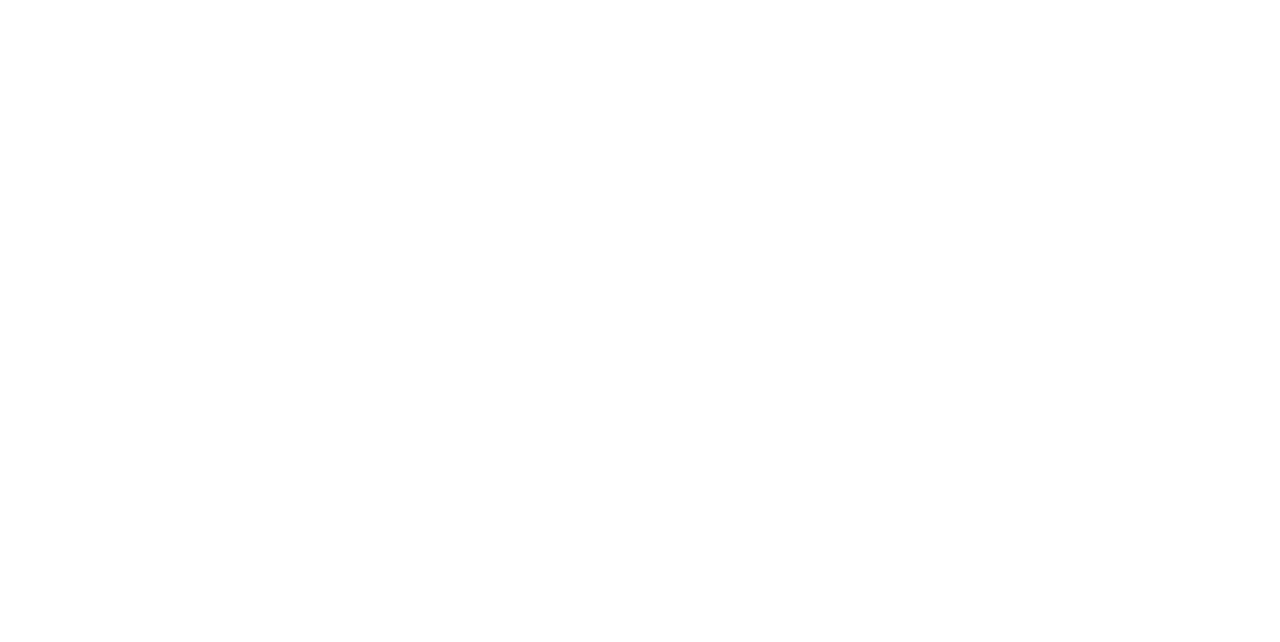
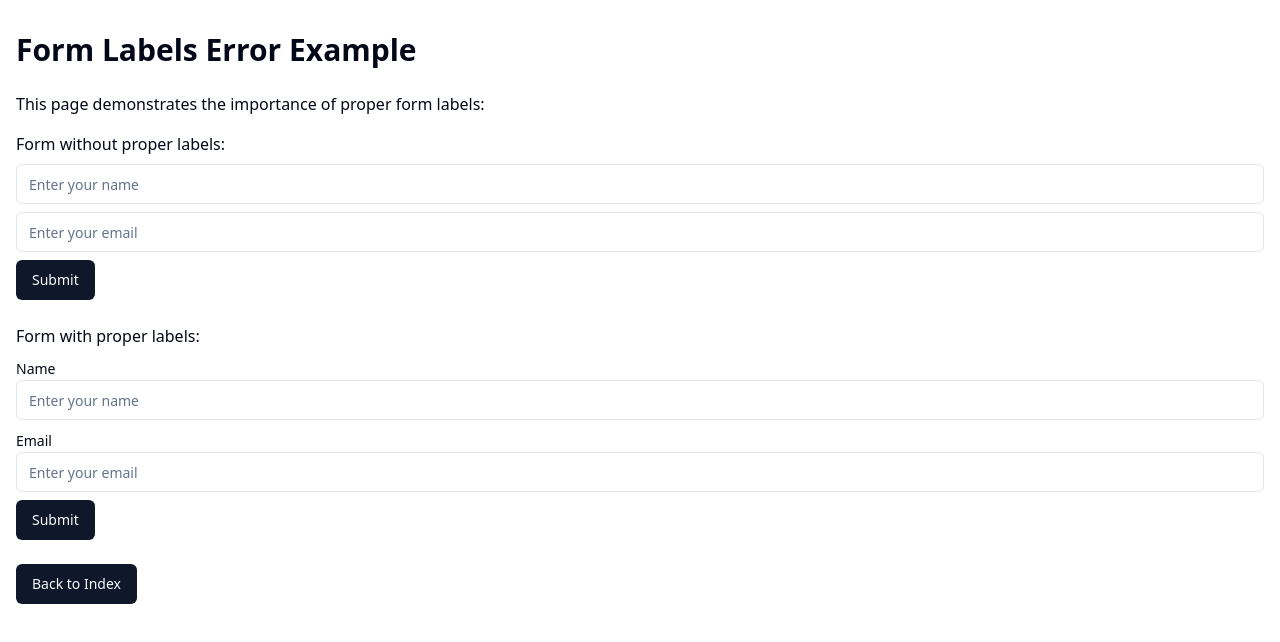
Before and after one commit to GPT-Engineer-App-Dev/accessibility-errors-educate, a React (Vite) app: page /form-labels in a window 1280 px wide. Before the commit this address had no page. Shown: the top 642 px of the page. Built offline with nearby package versions, Linux system fonts and the light colour scheme.

Commit message:
Create pages displaying various accessibility errors for educational purposes

```diff
--- a/src/App.jsx
+++ b/src/App.jsx
@@ -1,11 +1,21 @@
 import { Route, BrowserRouter as Router, Routes } from "react-router-dom";
 import Index from "./pages/Index.jsx";
+import ColorContrast from "./pages/ColorContrast.jsx";
+import MissingAltText from "./pages/MissingAltText.jsx";
+import KeyboardNavigation from "./pages/KeyboardNavigation.jsx";
+import FormLabels from "./pages/FormLabels.jsx";
+import HeadingStructure from "./pages/HeadingStructure.jsx";
 
 function App() {
   return (
     <Router>
       <Routes>
         <Route exact path="/" element={<Index />} />
+        <Route path="/color-contrast" element={<ColorContrast />} />
+        <Route path="/missing-alt-text" element={<MissingAltText />} />
+        <Route path="/keyboard-navigation" element={<KeyboardNavigation />} />
+        <Route path="/form-labels" element={<FormLabels />} />
+        <Route path="/heading-structure" element={<HeadingStructure />} />
       </Routes>
     </Router>
   );
--- /dev/null
+++ b/src/pages/ColorContrast.jsx
@@ -0,0 +1,28 @@
+import React from 'react';
+import { Link } from 'react-router-dom';
+import { Button } from "@/components/ui/button";
+
+const ColorContrast = () => {
+  return (
+    <div className="container mx-auto px-4 py-8">
+      <h1 className="text-3xl font-bold mb-6">Color Contrast Error Example</h1>
+      <p className="mb-4">This page demonstrates poor color contrast, which can make text difficult to read for some users:</p>
+
+      {/* Bad example */}
+      <div className="bg-yellow-200 p-4 mb-6">
+        <p className="text-yellow-400">This text has poor contrast with its background, making it hard to read.</p>
+      </div>
+
+      {/* Good example */}
+      <div className="bg-blue-100 p-4 mb-6">
+        <p className="text-blue-800">This text has good contrast with its background, making it easy to read.</p>
+      </div>
+
+      <Link to="/">
+        <Button>Back to Index</Button>
+      </Link>
+    </div>
+  );
+};
+
+export default ColorContrast;
--- /dev/null
+++ b/src/pages/FormLabels.jsx
@@ -0,0 +1,46 @@
+import React from 'react';
+import { Link } from 'react-router-dom';
+import { Button } from "@/components/ui/button";
+import { Input } from "@/components/ui/input";
+import { Label } from "@/components/ui/label";
+
+const FormLabels = () => {
+  return (
+    <div className="container mx-auto px-4 py-8">
+      <h1 className="text-3xl font-bold mb-6">Form Labels Error Example</h1>
+      <p className="mb-4">This page demonstrates the importance of proper form labels:</p>
+
+      {/* Bad example */}
+      <div className="mb-6">
+        <p className="mb-2">Form without proper labels:</p>
+        <form className="space-y-2">
+          <Input type="text" placeholder="Enter your name" />
+          <Input type="email" placeholder="Enter your email" />
+          <Button type="submit">Submit</Button>
+        </form>
+      </div>
+
+      {/* Good example */}
+      <div className="mb-6">
+        <p className="mb-2">Form with proper labels:</p>
+        <form className="space-y-2">
+          <div>
+            <Label htmlFor="name">Name</Label>
+            <Input type="text" id="name" placeholder="Enter your name" />
+          </div>
+          <div>
+            <Label htmlFor="email">Email</Label>
+            <Input type="email" id="email" placeholder="Enter your email" />
+          </div>
+          <Button type="submit">Submit</Button>
+        </form>
+      </div>
+
+      <Link to="/">
+        <Button>Back to Index</Button>
+      </Link>
+    </div>
+  );
+};
+
+export default FormLabels;
--- /dev/null
+++ b/src/pages/HeadingStructure.jsx
@@ -0,0 +1,36 @@
+import React from 'react';
+import { Link } from 'react-router-dom';
+import { Button } from "@/components/ui/button";
+
+const HeadingStructure = () => {
+  return (
+    <div className="container mx-auto px-4 py-8">
+      <h1 className="text-3xl font-bold mb-6">Heading Structure Error Example</h1>
+      <p className="mb-4">This page demonstrates the importance of proper heading structure:</p>
+
+      {/* Bad example */}
+      <div className="mb-6">
+        <h3 className="text-xl font-semibold mb-2">Improper Heading Structure</h3>
+        <h6 className="text-lg font-semibold mb-2">This is a main section</h6>
+        <p className="mb-2">This structure is confusing for screen readers and doesn't convey the proper hierarchy of information.</p>
+        <h2 className="text-2xl font-semibold mb-2">This is a subsection</h2>
+        <p>The heading levels are out of order, which can be disorienting for users relying on assistive technologies.</p>
+      </div>
+
+      {/* Good example */}
+      <div className="mb-6">
+        <h2 className="text-2xl font-semibold mb-2">Proper Heading Structure</h2>
+        <h3 className="text-xl font-semibold mb-2">This is a main section</h3>
+        <p className="mb-2">This structure clearly conveys the hierarchy of information.</p>
+        <h4 className="text-lg font-semibold mb-2">This is a subsection</h4>
+        <p>The heading levels are in the correct order, making it easy for all users to understand the content structure.</p>
+      </div>
+
+      <Link to="/">
+        <Button>Back to Index</Button>
+      </Link>
+    </div>
+  );
+};
+
+export default HeadingStructure;
--- a/src/pages/Index.jsx
+++ b/src/pages/Index.jsx
@@ -1,14 +1,26 @@
-// Update this page (the content is just a fallback if you fail and example)
+import React from 'react';
+import { Link } from 'react-router-dom';
+import { Button } from "@/components/ui/button";
 
 const Index = () => {
+  const accessibilityErrors = [
+    { name: 'Color Contrast', path: '/color-contrast' },
+    { name: 'Missing Alt Text', path: '/missing-alt-text' },
+    { name: 'Keyboard Navigation', path: '/keyboard-navigation' },
+    { name: 'Form Labels', path: '/form-labels' },
+    { name: 'Heading Structure', path: '/heading-structure' },
+  ];
+
   return (
-    <div className="h-screen w-screen flex items-center justify-center">
-      {/* Update with components here - default to put new layout sections as separate components in the components folder, and import them here */}
-      <div>
-        <h1 className="text-3xl text-center">Your Blank Canvas</h1>
-        <p className="text-center">
-          Chat with the agent to start making edits.
-        </p>
+    <div className="container mx-auto px-4 py-8">
+      <h1 className="text-3xl font-bold mb-6">Accessibility Errors Examples</h1>
+      <p className="mb-6">Click on the buttons below to see examples of common accessibility errors:</p>
+      <div className="grid grid-cols-1 md:grid-cols-2 lg:grid-cols-3 gap-4">
+        {accessibilityErrors.map((error) => (
+          <Link key={error.path} to={error.path}>
+            <Button className="w-full">{error.name}</Button>
+          </Link>
+        ))}
       </div>
     </div>
   );
--- /dev/null
+++ b/src/pages/KeyboardNavigation.jsx
@@ -0,0 +1,34 @@
+import React from 'react';
+import { Link } from 'react-router-dom';
+import { Button } from "@/components/ui/button";
+
+const KeyboardNavigation = () => {
+  return (
+    <div className="container mx-auto px-4 py-8">
+      <h1 className="text-3xl font-bold mb-6">Keyboard Navigation Error Example</h1>
+      <p className="mb-4">This page demonstrates issues with keyboard navigation:</p>
+
+      {/* Bad example */}
+      <div className="mb-6">
+        <p>The following div is not focusable with a keyboard, making it inaccessible:</p>
+        <div className="bg-gray-200 p-4 mt-2" onClick={() => alert('Clicked!')}>
+          Click me (but you can't reach me with a keyboard)
+        </div>
+      </div>
+
+      {/* Good example */}
+      <div className="mb-6">
+        <p>The following button is properly focusable with a keyboard:</p>
+        <Button className="mt-2" onClick={() => alert('Clicked!')}>
+          Click me (you can reach me with a keyboard)
+        </Button>
+      </div>
+
+      <Link to="/">
+        <Button>Back to Index</Button>
+      </Link>
+    </div>
+  );
+};
+
+export default KeyboardNavigation;
--- /dev/null
+++ b/src/pages/MissingAltText.jsx
@@ -0,0 +1,30 @@
+import React from 'react';
+import { Link } from 'react-router-dom';
+import { Button } from "@/components/ui/button";
+
+const MissingAltText = () => {
+  return (
+    <div className="container mx-auto px-4 py-8">
+      <h1 className="text-3xl font-bold mb-6">Missing Alt Text Error Example</h1>
+      <p className="mb-4">This page demonstrates the importance of alt text for images:</p>
+
+      {/* Bad example */}
+      <div className="mb-6">
+        <img src="https://via.placeholder.com/150" className="mb-2" />
+        <p>The image above is missing alt text, making it inaccessible to screen readers.</p>
+      </div>
+
+      {/* Good example */}
+      <div className="mb-6">
+        <img src="https://via.placeholder.com/150" alt="A 150x150 placeholder image" className="mb-2" />
+        <p>The image above has proper alt text, describing its content for screen readers.</p>
+      </div>
+
+      <Link to="/">
+        <Button>Back to Index</Button>
+      </Link>
+    </div>
+  );
+};
+
+export default MissingAltText;
```
